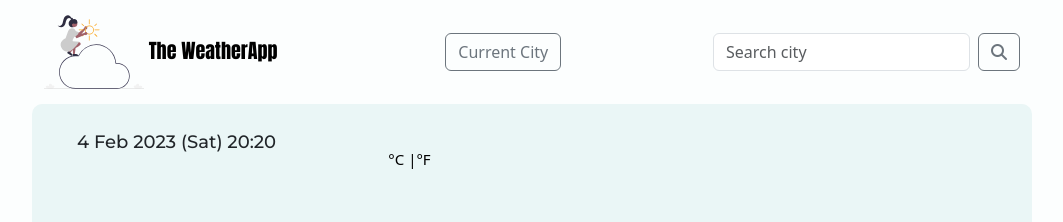
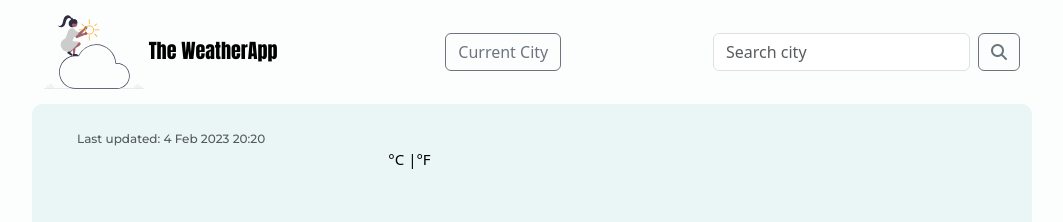
Before and after one commit to mariacpa/my-weather-aa, a plain HTML site: page index.html in a window 1280 px wide. Shown: the top 222 px of the page, without its empty margins (108-1171 px from the left). Drawn offline with nearby package versions, Linux system fonts and the light colour scheme; a web font is replaced by a local one.

Commit message:
Edited date-time

```diff
--- a/index.html
+++ b/index.html
@@ -64,7 +64,10 @@
               <div id="city" class="city">
                 <h1></h1>
               </div>
-              <h3 id="day-time-now"></h3>
+              <h4
+                id="day-time-now"
+                class="day-time-now text-body-secondary"
+              ></h4>
             </div>
             <div class="col">
               <div class="d-flex weather-info">
--- a/src/index.js
+++ b/src/index.js
@@ -26,7 +26,7 @@ function getDateTime() {
   if (minutes < 10) {
     timeNow = `${hour}:0${minutes}`;
   }
-  let dateTime = `${day} ${month} ${year} (${dayName}) ${timeNow}`;
+  let dateTime = `Last updated: ${day} ${month} ${year} ${timeNow}`;
   date.innerHTML = dateTime;
 }
 
--- a/src/style.css
+++ b/src/style.css
@@ -19,6 +19,12 @@ h3 {
   font-family: "Montserrat", sans-serif;
   text-align: left;
   font-size: 18px;
+}
+
+.day-time-now {
+  font-size: 12px;
+  font-family: "Montserrat", sans-serif;
+  text-align: left;
 }
 
 h5 {
```
